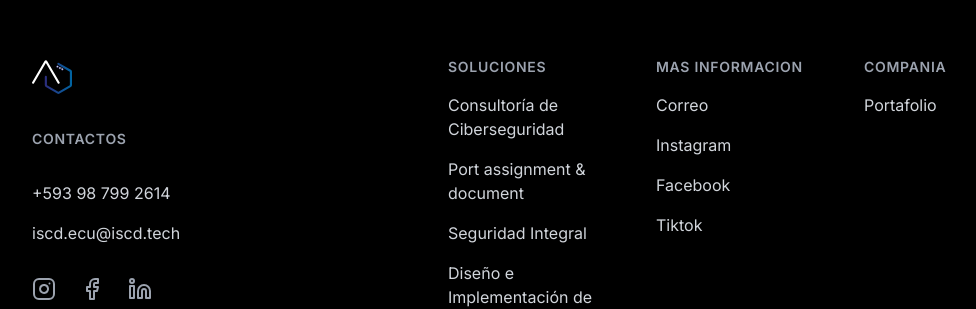
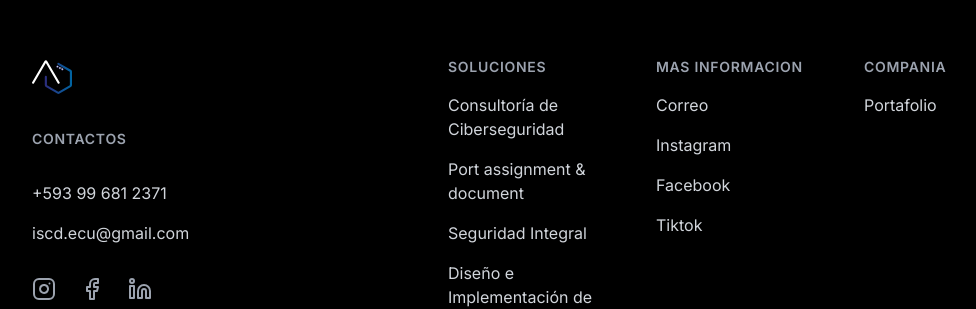
Before and after one commit to ISCDDev/Landing_ISCD, a Next.js app: page / in a window 1280 px wide. Shown: the part 6867-7176 px from the top of the page, without its empty margins (0-976 px from the left). Built offline with nearby package versions, Linux system fonts and the light colour scheme.

Commit message:
Update footer.jsx

```diff
--- a/src/components/component/footer.jsx
+++ b/src/components/component/footer.jsx
@@ -28,15 +28,15 @@ export function Footer() {
                   className="text-base text-gray-300 hover:text-white"
                   href="https://wa.link/ic21kp"
                 >
-                  +593 98 799 2614
+                  +593 99 681 2371
                 </a>
               </li>
               <li>
                 <a
                   className="text-base text-gray-300 hover:text-white"
-                  href="mailto:iscd.ecu@iscd.tech"
+                  href="mailto:iscd.ecu@gmail.com"
                 >
-                  iscd.ecu@iscd.tech
+                  iscd.ecu@gmail.com
                 </a>
               </li>
             </ul>
@@ -132,7 +132,7 @@ export function Footer() {
                   <li>
                     <a
                       className="text-base text-gray-300 hover:text-white"
-                      href="mailto:iscd.ecu@iscd.tech"
+                      href="mailto:iscd.ecu@gmail.com"
                     >
                       Correo
                     </a>
```
